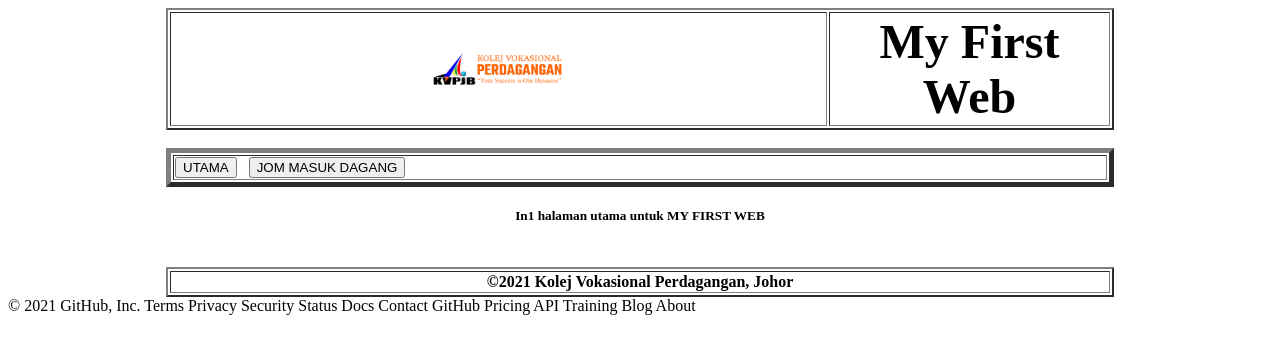
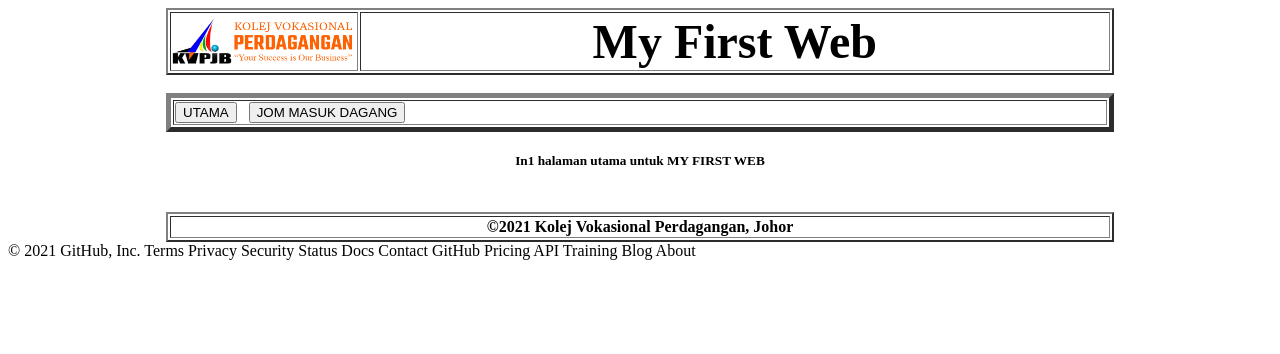
Before and after one commit to miyullnip/KPD1023-myfirstweb, a plain HTML site: page jommasukdagang.html in a window 1280 px wide. Drawn offline with Linux system fonts and the light colour scheme.

Commit message:
Update jommasukdagang.html

```diff
--- a/jommasukdagang.html
+++ b/jommasukdagang.html
@@ -8,7 +8,7 @@
 
     <table width="75%" border="2">
       <tr>
-        <th><img src="images/kvpjb.png" width="20%"></th>
+        <th width="20%"><img src="images/kvpjb.png" width="100%"></th>
         <th><font size="50">My First Web</font></th>
       </tr>
     </table>
```
